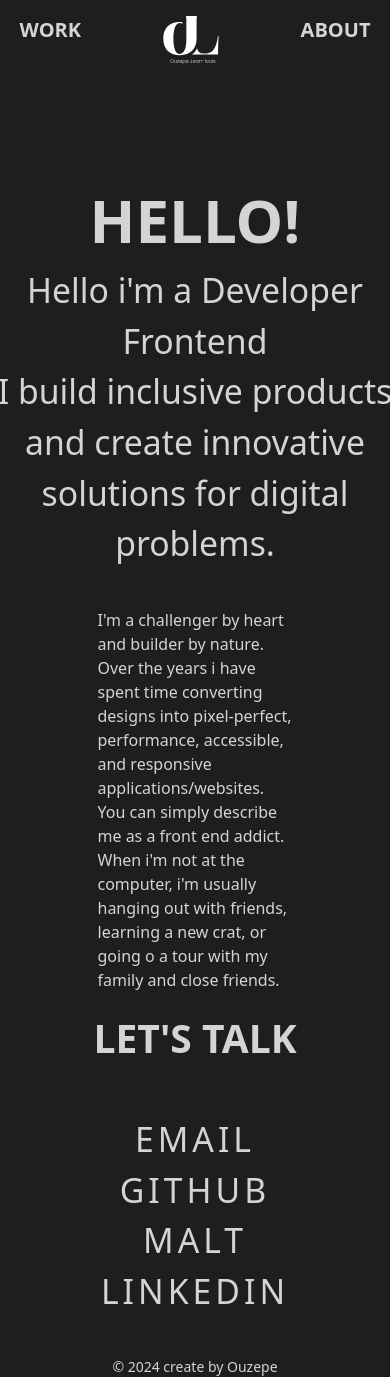
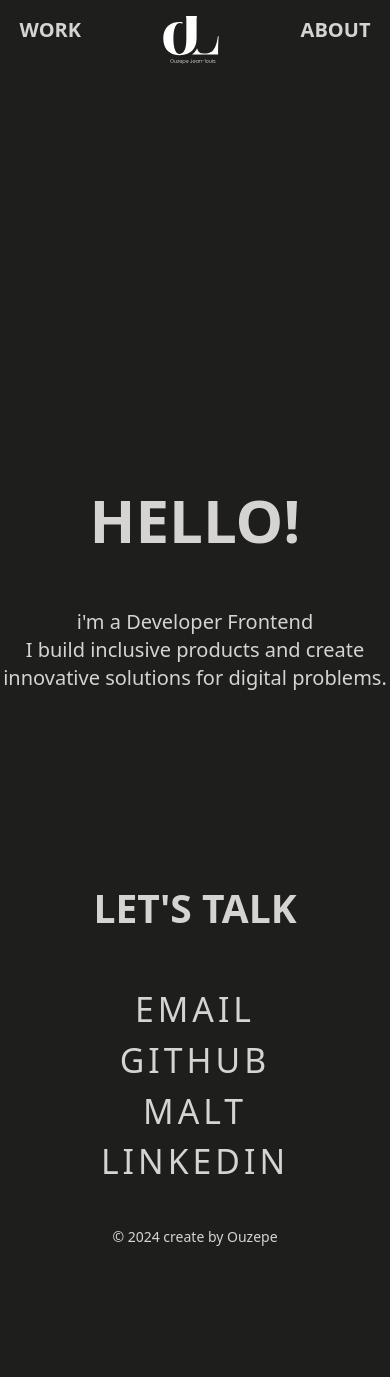
Before and after one commit to ouzepe/portfolio_v4, a Next.js app: page / in a window 390 px wide. After the commit the page ends 1247 px from the top, so only its background shows below. Built offline with nearby package versions, Linux system fonts and the light colour scheme.

Commit message:
fix height

```diff
--- a/components/About.tsx
+++ b/components/About.tsx
@@ -2,27 +2,37 @@ import React from "react";
 
 export const About = () => {
   return (
-    <div className='h-[100dvh] flex justify-center items-center' id='about'>
+    <div className='h-full flex justify-center items-center' id='about'>
       <div className='w-[50vw] flex flex-col items-center'>
         <h1 className='mt-[40vh] uppercase font-bold text-6xl lg:text-[15dvw]'>
           Hello!{" "}
         </h1>
-        <div className='text-[4vh] w-[50vh] lg:text-[3vw] lg:w-[30vw] text-center pt-[4vw]'>
-          <h2>Hello i&apos;m a Developer Frontend</h2>
+        <div className='text-xl w-[50vh] lg:text-[3vw] lg:w-[30vw] text-center pt-[30%] lg:pt-[10%]'>
+          <h2>i&apos;m a Developer Frontend</h2>
           <p>
             I build inclusive products and create innovative solutions for
             digital problems.
           </p>
         </div>
 
-        <p className='mt-[10vw]'>
+        {/* <p className='mt-[10vw] lg:w-[40dvw]'>
           I&apos;m a challenger by heart and builder by nature. Over the years i
           have spent time converting designs into pixel-perfect, performance,
           accessible, and responsive applications/websites. You can simply
           describe me as a front end addict. When i&apos;m not at the computer,
           i&apos;m usually hanging out with friends, learning a new crat, or
-          going o a tour with my family and close friends.
-        </p>
+          going o a tour with my family and close friends. have spent time
+          converting designs into pixel-perfect, performance, accessible, and
+          responsive applications/websites. You can simply describe me as a
+          front end addict. When i&apos;m not at the computer, i&apos;m usually
+          hanging out with friends, learning a new crat, or going o a tour with
+          my family and close friends.have spent time converting designs into
+          pixel-perfect, performance, accessible, and responsive
+          applications/websites. You can simply describe me as a front end
+          addict. When i&apos;m not at the computer, i&apos;m usually hanging
+          out with friends, learning a new crat, or going o a tour with my
+          family and close friends.
+        </p> */}
       </div>
     </div>
   );
--- a/components/Footer.tsx
+++ b/components/Footer.tsx
@@ -5,7 +5,7 @@ import React from "react";
 function Footer() {
   return (
     <footer className='flex justify-center  lg:h-[100dvh] w-full'>
-      <div className='mt-[20dvh] flex flex-col items-center '>
+      <div className='pt-[10%] flex flex-col items-center '>
         <h1 className='font-bold text-[10dvw] lg:text-[13dvw] leading-[13dvw] tracking-[0px] lg:tracking-[10px] uppercase'>
           let&apos;s talk
         </h1>
```
